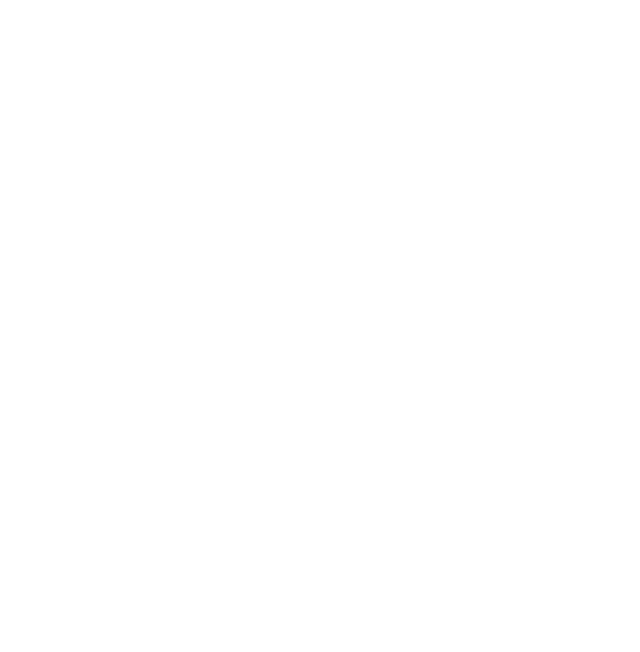
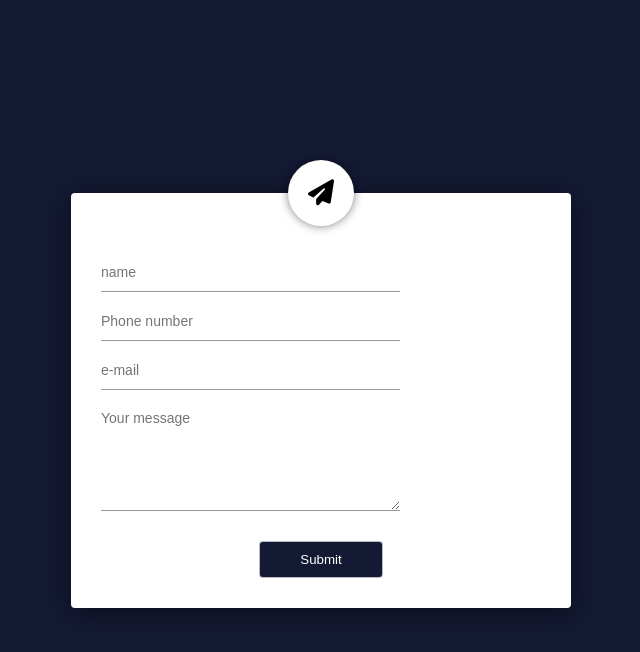
Before and after one commit to joseSald/formValidationJs, a plain HTML site: page index.html in a window 1280 px wide. Shown: the whole page, without its empty margins (319-959 px from the left). Drawn offline with Linux system fonts and the light colour scheme.

Commit message:
commit 2

```diff
--- a/index.html
+++ b/index.html
@@ -2,10 +2,69 @@
 <html lang="en">
   <head>
     <link rel="stylesheet" href="style.css" />
+    <script
+      src="https://kit.fontawesome.com/3fc7096c55.js"
+      crossorigin="anonymous"
+    ></script>
     <meta charset="UTF-8" />
     <meta name="viewport" content="width=device-width, initial-scale=1.0" />
     <title>Js form validation</title>
   </head>
   <script src="script.js"></script>
-  <body></body>
+  <body>
+    <div class="container">
+      <form>
+        <i class="fas fa-paper-plane"></i>
+        <div class="input-group">
+          <!-- <label>Name</label> -->
+          <input
+            type="text"
+            placeholder="name"
+            id="name"
+            onkeyup="validateName()"
+          />
+          <span id="name-error"></span>
+        </div>
+
+        <!-- <div class="input-group">
+            <label>Phone Number</label>
+            <input type="text" placeholder="Family Name" />
+            </div> -->
+
+        <div class="input-group">
+          <!-- <label>Phone Number</label> -->
+          <input
+            type="tel"
+            placeholder="Phone number"
+            id="phone-number"
+            onkeyup="validatePhoneNumber()"
+          />
+          <span id="tel-error"></span>
+        </div>
+        <div class="input-group">
+          <!-- <label >Mail</label> -->
+          <input
+            type="email"
+            placeholder="e-mail"
+            onkeyup="validateEmail()"
+            id="email"
+          />
+          <span id="email-error"></span>
+        </div>
+        <div class="input-group">
+          <!-- <label>Message</label> -->
+          <textarea
+            onkeyup="validateMessage()"
+            id="message"
+            placeholder="Your message"
+            rows="5"
+          ></textarea>
+          <span id="message-error"></span>
+        </div>
+        <button onclick="return validateForm()">Submit</button>
+        <span id="submit-error"></span>
+      </form>
+    </div>
+    <script src="script.js"></script>
+  </body>
 </html>
--- a/script.js
+++ b/script.js
@@ -0,0 +1,78 @@
+var nameError = document.getElementById('name-error');
+var telError = document.getElementById('tel-error');
+var emailError = document.getElementById('email-error');
+var messageError = document.getElementById('message-error');
+var submitError = document.getElementById('submit-error');
+
+function validateName() {
+  let name = document.getElementById('name').value;
+  if (name.length == 0) {
+    nameError.innerHTML = 'please complete name';
+    return false;
+  }
+  if (!name.match(/^[A-Za-z]*\s{1}[A-Za-z]$/)) {
+    nameError.innerHTML = 'name and family name please ';
+    return false;
+  }
+  nameError.innerHTML = '<i class="fa-regular fa-circle-check"></i>';
+  return true;
+}
+
+function validatePhoneNumber() {
+  let phoneNumber = document.getElementById('phone-number').value;
+  if (phoneNumber.length === 0) {
+    telError.innerHTML = 'please complete phone number';
+    return false;
+  }
+  if (phoneNumber.length !== 10) {
+    telError.innerHTML = 'phone number must be 10 digits';
+    return false;
+  }
+  if (!phoneNumber.match(/^[0-9]{10}$/)) {
+    telError.innerHTML = 'only numbers please.';
+    return false;
+  }
+  telError.innerHTML = '<i class="fa-regular fa-circle-check"></i>';
+  return true;
+}
+function validateEmail() {
+  let eMail = document.getElementById('email').value;
+  if (eMail.length === 0) {
+    emailError.innerHTML = 'please add your email';
+    return false;
+  }
+  if (!eMail.match(/^[A-Za-z\._\-[0-9]*[@][A-Za-z]*[\.][a-z]{2,4}$/)) {
+    emailError.innerHTML = 'invalid email';
+    return false;
+  }
+  emailError.innerHTML = '<i class="fa-regular fa-circle-check"></i>';
+  return true;
+}
+
+function validateMessage() {
+  let message = document.getElementById('message').value;
+  let required = 30;
+  let left = required - message.length;
+
+  if (left > 0) {
+    messageError.innerHTML = left + 'more characters required';
+    return false;
+  }
+  messageError.innerHTML = '<i class="fa-regular fa-circle-check"></i>';
+  return true;
+}
+function validateForm() {
+  if (
+    !validateName() ||
+    !validatePhoneNumber ||
+    !validateEmail() ||
+    !validateMessage()
+  ) {
+    submitError.style.display = 'block';
+    submitError.innerHTML = 'Please fix error to submit';
+    setTimeout(function () {
+      submitError.style.display = 'none';
+    }, 3000);
+    return false;
+  }
+}
--- a/style.css
+++ b/style.css
@@ -0,0 +1,84 @@
+*{
+    margin:0;
+    padding:0;
+    box-sizing:border-box;
+    font-family: 'Poppins', sans-serif;
+}
+
+.container {
+    width:100%;
+    height:100vh;
+    background:#141a34;
+    display: flex;
+    align-items: center;
+    justify-content: center;
+}
+
+.container form {
+    width:90%;
+    max-width:500px;
+    padding:50px 30px 20px;
+    background:#fff;
+    border-radius: 4px;
+    box-shadow:0 4px 30px rgba(0,0,0,0.5);
+    position:relative;
+}
+.fa-paper-plane{
+    position:absolute;
+    top:0;
+    left:50%;
+    transform: translate(-50%,-50%);
+    background:#fff;
+    font-size: 26px;
+    padding:20px;
+    border-radius: 50%;
+    box-shadow:0 0 10px rgba(0,0,0, 0.5);
+}
+.input-group {
+    width:100%;
+    display:flex;
+    align-items:center;
+    margin:10px 0;
+    position:relative;
+}
+.input-group label {
+    flex-basis:28%;
+}
+.input-group input, .input-group textarea{
+    flex-basis:68%;
+    background:transparent;
+    border:0;
+    outline:0;
+    padding:10px 0;
+    border-bottom:1px solid #999;
+    color:#333;
+    font-size: 16px;
+}
+::placeholder {
+    font-size: 14px;
+}
+form button {
+    background:#141a34;
+    color: #fff;
+    border-radius: 4px;
+    border:1px solid rgba(255,255,255,0.7);
+    padding:10px 40px;
+    outline:0;
+    cursor:pointer;
+    display:block;
+    margin:30px auto 10px;
+}
+
+.input-group span{
+    position:absolute;
+    bottom:12px;
+    right:17px;
+    font-size: 14px;
+    color: red;
+}
+#submit-error {
+    color: red;
+}
+.input-group span i{
+    color: green;
+}
```
Also changed, not shown: 1 other file.
